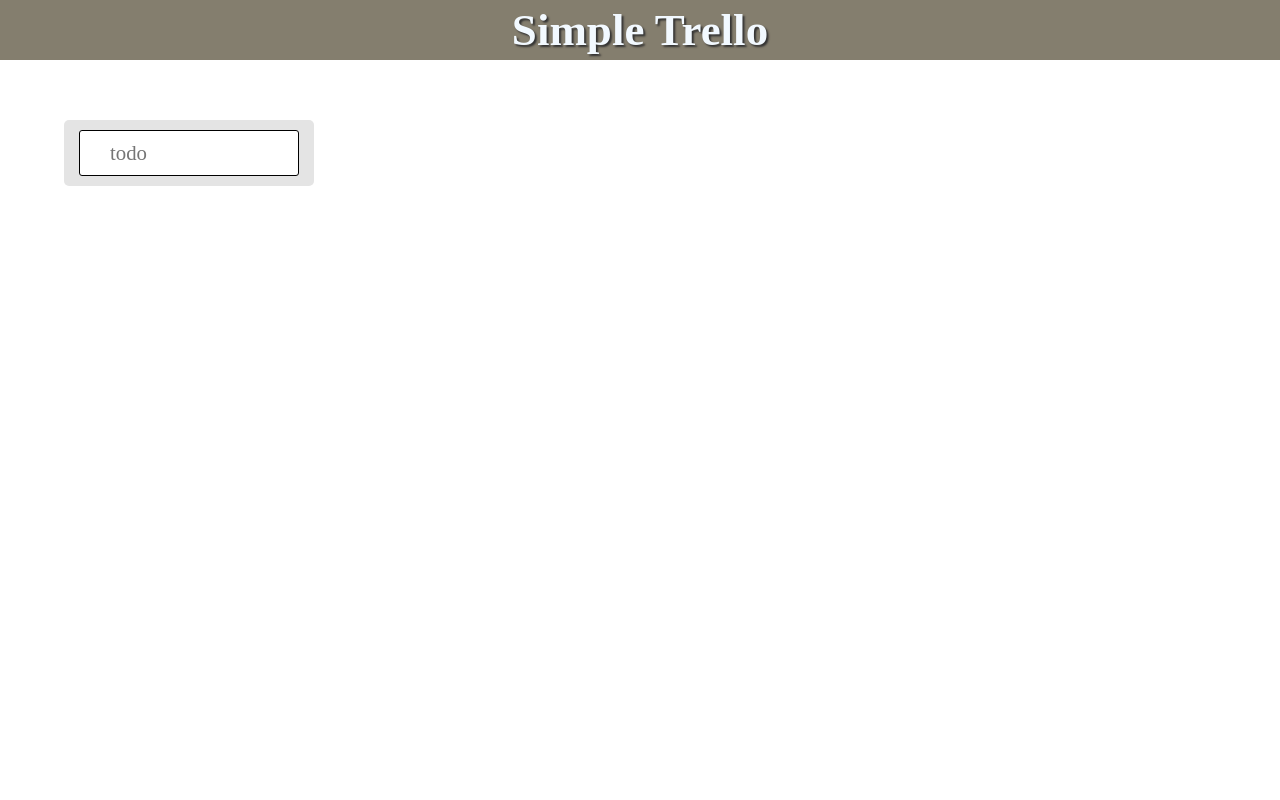
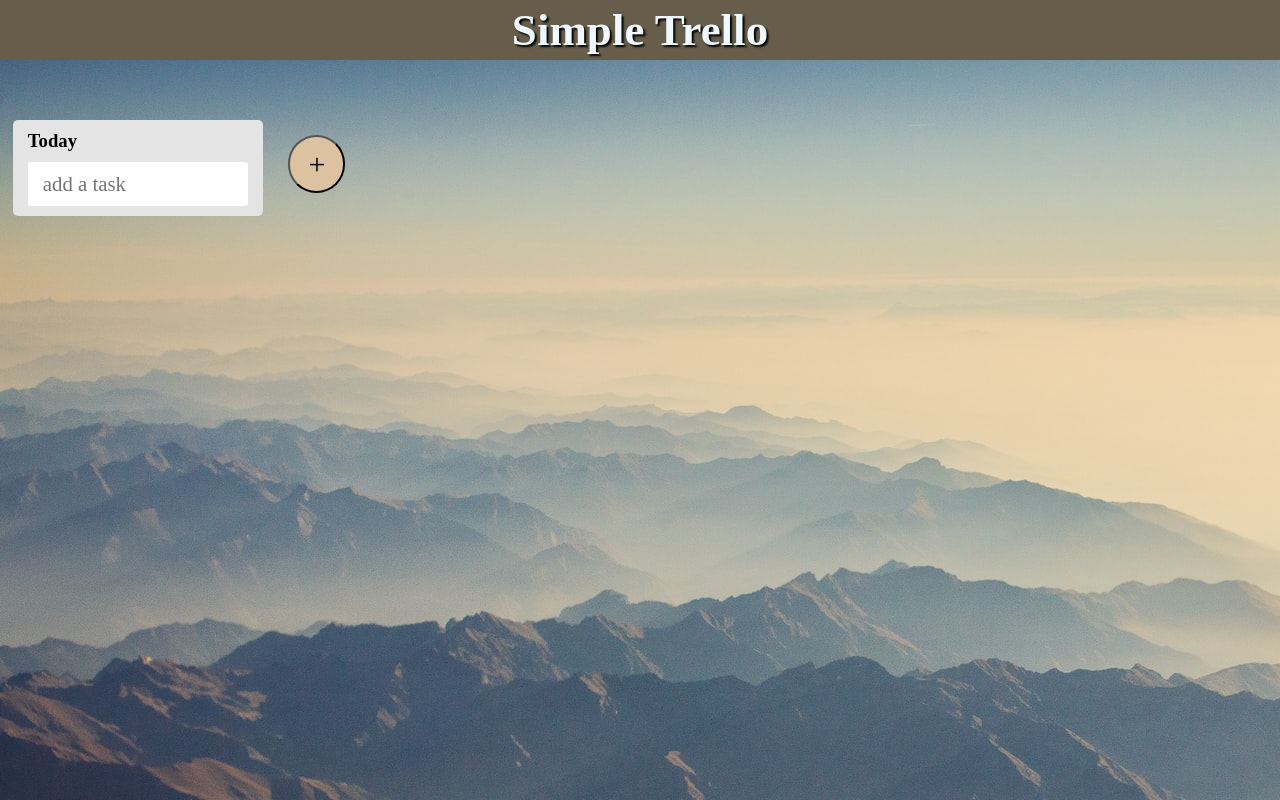
Before and after one commit to Shin-sibainu/simple-trello-3, a React (Create React App) app: page / in a window 1280 px wide. Built offline with nearby package versions, Linux system fonts and the light colour scheme; a web font is replaced by a local one.

Commit message:
alomost done!! then, atomcomponent modified

```diff
--- a/src/App.js
+++ b/src/App.js
@@ -1,11 +1,11 @@
-import { Task } from "./components/task/Task";
+import { TaskBoxes } from "./components/task/TaskBoxes";
 import { Title } from "./components/title/Title";
 
 function App() {
   return (
     <div className="App">
       <Title />
-      <Task />
+      <TaskBoxes />
     </div>
   );
 }
--- /dev/null
+++ b/src/components/button/AddNextListButton.jsx
@@ -0,0 +1,21 @@
+import React from "react";
+
+export const AddNextListButton = ({ taskBoxList, setTaskBoxList }) => {
+  const handleAddClick = () => {
+    //Listを追加する。
+    setTaskBoxList([
+      ...taskBoxList,
+      {
+        id: taskBoxList.length,
+      },
+    ]);
+  };
+
+  return (
+    <div className="addNextButtonArea">
+      <button className="addNextListButton" onClick={handleAddClick}>
+        +
+      </button>
+    </div>
+  );
+};
--- a/src/components/input/FormInput.jsx
+++ b/src/components/input/FormInput.jsx
@@ -28,8 +28,9 @@ export const FormInput = (props) => {
     <div>
       <form onSubmit={handleSubmit}>
         <input
+          className="taskCardInput"
           type="text"
-          placeholder="todo"
+          placeholder="add a task"
           value={inputText}
           onChange={handleInput}
         />
--- a/src/components/task/Task.jsx
+++ b/src/components/task/Task.jsx
@@ -1,13 +1,14 @@
 import React, { useState } from "react";
 import { FormInput } from "../input/FormInput";
 import { TaskCards } from "./TaskCards";
+import { TaskTitle } from "./TaskTitle";
 
 export const Task = () => {
   const [inputText, setInputText] = useState("");
   const [taskList, setTaskList] = useState([]);
   return (
-    <div className="taskArea">
     <div className="taskBox">
+      <TaskTitle />
       {/* ここは完了 */}
       <FormInput
         setInputText={setInputText}
@@ -18,6 +19,5 @@ export const Task = () => {
       {/* 次はここから */}
       <TaskCards taskList={taskList} setTaskList={setTaskList} />
     </div>
-    </div>
   );
 };
--- /dev/null
+++ b/src/components/task/TaskBoxes.jsx
@@ -0,0 +1,24 @@
+import React from "react";
+import { useState } from "react";
+import { AddNextListButton } from "../button/AddNextListButton";
+import { Task } from "./Task";
+
+export const TaskBoxes = () => {
+  const [taskBoxList, setTaskBoxList] = useState([
+    {
+      id: 0,
+    },
+  ]);
+
+  return (
+    <div className="taskArea">
+      {taskBoxList.map((taskBox) => (
+        <Task key={taskBox.id} />
+      ))}
+      <AddNextListButton
+        taskBoxList={taskBoxList}
+        setTaskBoxList={setTaskBoxList}
+      />
+    </div>
+  );
+};
--- /dev/null
+++ b/src/components/task/TaskCard.jsx
@@ -0,0 +1,5 @@
+import React from "react";
+
+export const TaskCard = () => {
+  return <div></div>;
+};
--- a/src/components/task/TaskCards.jsx
+++ b/src/components/task/TaskCards.jsx
@@ -3,9 +3,7 @@ import { DragDropContext, Droppable, Draggable } from "react-beautiful-dnd";
 
 const reorder = (list, startIndex, endIndex) => {
   const remove = list.splice(startIndex, 1);
-  console.log(list);
   list.splice(endIndex, 0, remove[0]);
-  console.log(list);
 };
 
 export const TaskCards = ({ taskList, setTaskList }) => {
@@ -45,7 +43,10 @@ export const TaskCards = ({ taskList, setTaskList }) => {
                       {...provided.dragHandleProps}
                     >
                       <p className="cardText">{task.text}</p>
-                      <button onClick={() => handleDelete(task.id)}>
+                      <button
+                        className="trashButton"
+                        onClick={() => handleDelete(task.id)}
+                      >
                         <i className="fas fa-trash-alt"></i>
                       </button>
                     </div>
--- /dev/null
+++ b/src/components/task/TaskTitle.jsx
@@ -0,0 +1,39 @@
+import React, { useState } from "react";
+
+export const TaskTitle = () => {
+  const [isClick, setIsClick] = useState(false);
+  const [inputTitle, setInputTitle] = useState("Today");
+
+  const handleClick = () => {
+    setIsClick(true);
+  };
+
+  const handleSubmit = (e) => {
+    e.preventDefault();
+    setIsClick(false);
+  };
+
+  const handleChange = (e) => {
+    setInputTitle(e.target.value);
+  };
+
+  return (
+    <div className="taskTitleInputArea" onClick={handleClick}>
+      {isClick ? (
+        <form onSubmit={handleSubmit}>
+          <input
+            autoFocus
+            type="text"
+            placeholder="add a title"
+            className="taskTitleInput"
+            onBlur={() => setIsClick(false)}
+            onChange={handleChange}
+            value={inputTitle}
+          />
+        </form>
+      ) : (
+        <h3>{inputTitle}</h3>
+      )}
+    </div>
+  );
+};
--- a/src/index.css
+++ b/src/index.css
@@ -3,6 +3,12 @@
   margin: 0;
   padding: 0;
   font-family: 'STIX Two Text', serif;
+}
+
+.App {
+  background: url(../src/images/mountain.jpg);
+  background-repeat: no-repeat;
+  height: 100vh;
 }
 
 h1 {
@@ -12,46 +18,67 @@ h1 {
   text-shadow:2px 2px 2px black;
 }
 
-.taskArea {
-  display: flex;
-  justify-content: flex-start;
-}
-
-
-
 header {
   text-align: center;
   padding: 4px 10%;
   margin-bottom: 50px;
   background-color: rgb(102, 94, 74);
-  opacity: 0.8;
+  /* opacity: 0.9; */
 }
 
-input {
+.taskCardInput {
   width: 100%;
   font-size: 1.3rem;
-  padding: 10px 30px;
+  padding: 10px 15px;
   border-radius: 3px;
-  border: 1px solid;
+  border: none;
+  outline: none;
+}
+
+.taskArea {
+  display: flex;
+  justify-content: flex-start;
+  align-items: flex-start;
+  flex-wrap: wrap;
 }
 
 .taskBox {
   width: 250px;
-  margin: 10px 5%;
+  margin: 10px 1%;
   padding: 10px 15px;
   background-color: rgb(228, 228, 228);
   border-radius: 5px;
+}
+
+h3 {
+  margin-bottom: 10px;
 }
 
 .cardBox {
   display: flex;
   justify-content: space-between;
   align-items: center;
-  padding: 20px 0;
+  padding: 17px 0;
   margin-top: 10px;
   background-color: rgb(255, 255, 255);
   border-radius: 5px;
   box-shadow: 1px 1px 1px 1px rgb(75, 75, 75);
+}
+
+.taskTitleInputArea {
+  /* border: 1px solid black; */
+  margin-bottom: 10px;
+  width: 30%;
+  cursor: pointer;
+}
+
+.taskTitleInput {
+  width: 90%;
+  font-size: 1.1rem;
+  padding: 3px 5px;
+  border-radius: 3px;
+  border: none;
+  outline: none;
 }
 
 .fa-trash-alt {
@@ -62,7 +89,20 @@ input {
   margin: 0 12px;
 }
 
-button {
+.trashButton {
   border: none;
   cursor: pointer;
 }
+
+.addNextListButton {
+  border-radius: 9999px;
+  padding: 10px 18px;
+  font-size: 30px;
+  background-color: rgb(221, 194, 162);
+  cursor: pointer;
+}
+
+.addNextButtonArea {
+  margin-left: 1%;
+  margin-top: 25px;
+}
```
Lines whose indentation alone changed are shown as unchanged.
